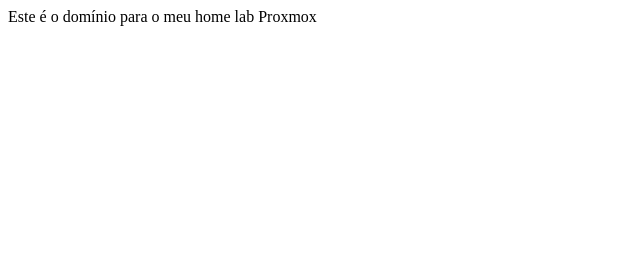
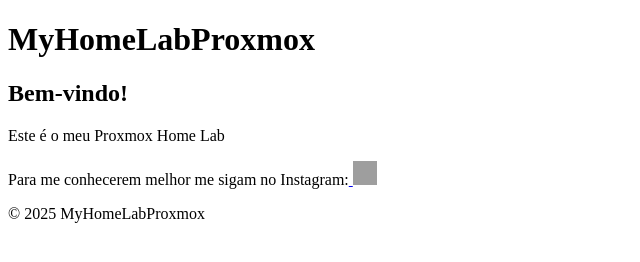
Before and after one commit to TiagoSilva2712/MyHomeLabProx, a plain HTML site: page index.html in a window 1280 px wide. Shown: the whole page, without its empty margins (0-640 px from the left). Drawn offline with Linux system fonts and the light colour scheme; grey boxes are pictures that could not be loaded.

Commit message:
Update index.html

```diff
--- a/index.html
+++ b/index.html
@@ -1 +1,27 @@
-Este é o domínio para o meu home lab Proxmox
+<!DOCTYPE html>
+<html lang="pt-BR">
+<head>
+  <meta charset="UTF-8">
+  <meta name="viewport" content="width=device-width, initial-scale=1.0">
+  <title>MyHomeLabProxmox</title>
+  <link rel="stylesheet" href="estilo.css">
+</head>
+<body>
+  <header>
+    <h1>MyHomeLabProxmox</h1>
+  </header>
+  <main>
+    <section>
+      <h2>Bem-vindo!</h2>
+      <p>Este é o meu Proxmox Home Lab </p>
+      <p>Para me conhecerem melhor me sigam no Instagram:<a href="https://www.instagram.com/tiago2712" target="_blank">
+        <img src="https://img.icons8.com/color/24/000000/instagram.png" alt="Instagram" width="24" height="24"></a></p>
+
+    </section>
+    </section>
+  </main>
+  <footer>
+    <p>&copy; 2025 MyHomeLabProxmox</p>
+  </footer>
+</body>
+</html>
```
